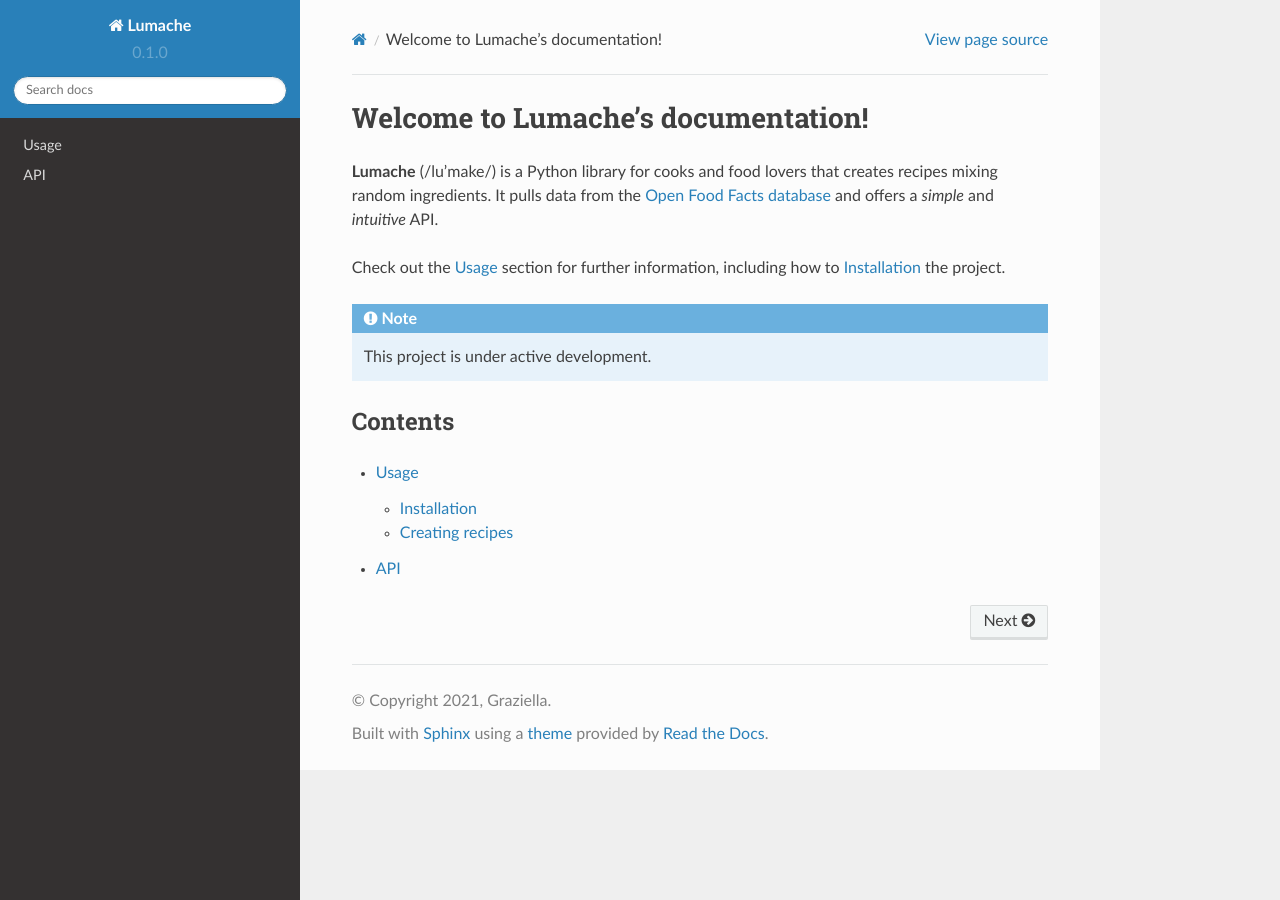
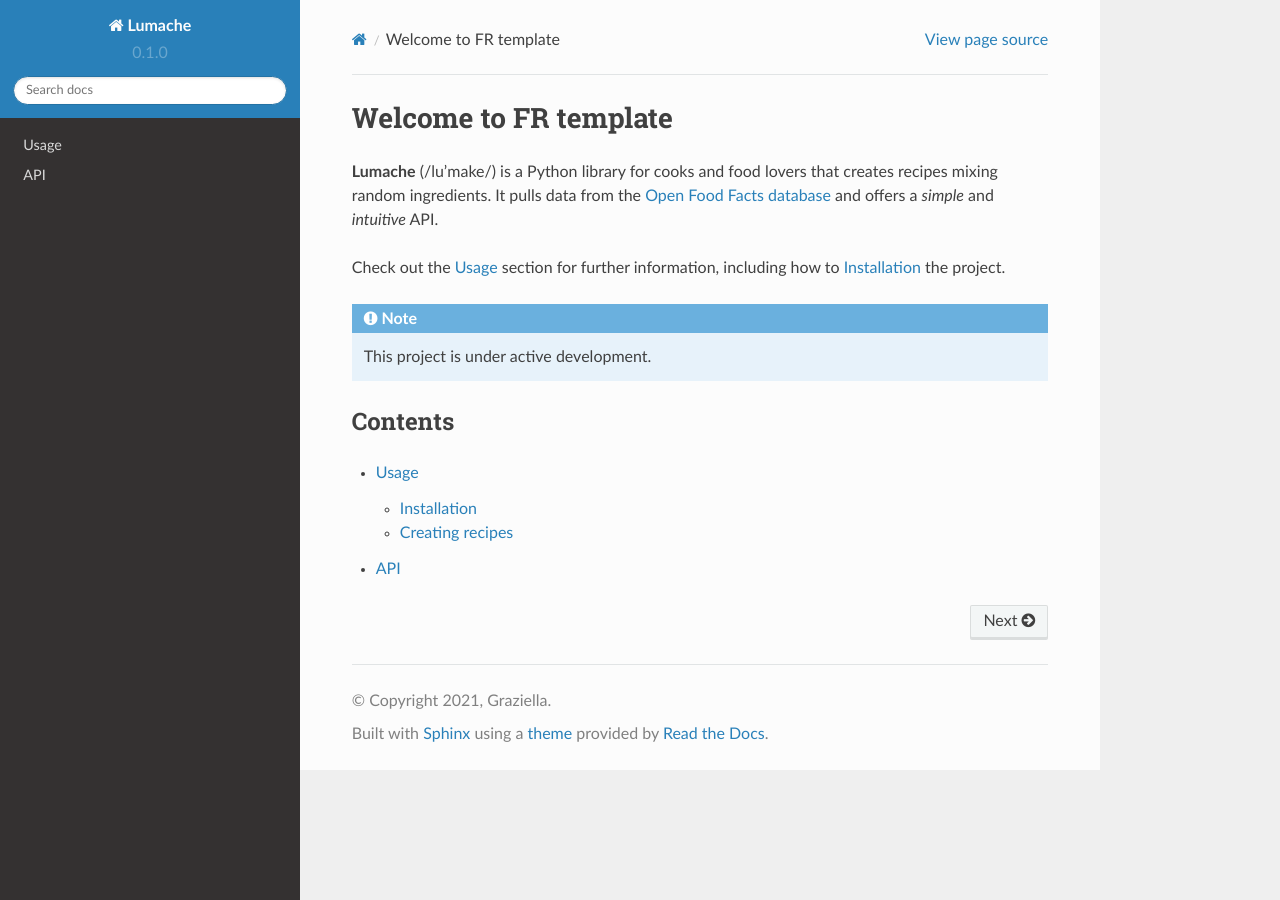
Before and after one commit to pmboutet/fr-ngo-implementation-guide, a Sphinx documentation site: the page built from docs/source/index.rst, in a window 1280 px wide. Built offline with Sphinx 7.4.7 and the Read the Docs theme 2.0.0, drawn with Linux system fonts in a browser that asks for light colours.

Commit message:
Update index.rst

```diff
--- a/docs/source/index.rst
+++ b/docs/source/index.rst
@@ -1,4 +1,4 @@
-Welcome to Lumache's documentation!
+Welcome to FR template
 ===================================
 
 **Lumache** (/lu'make/) is a Python library for cooks and food lovers
```
